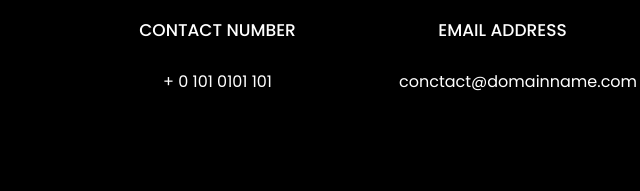
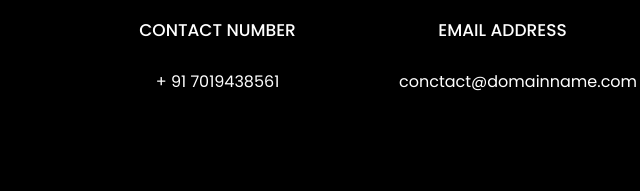
Before and after one commit to vinitraj48/vinitroy.io, a plain HTML site: page index.html in a window 1280 px wide. Shown: the part 6616-6807 px from the top of the page, 280-920 px from the left. Drawn offline with Linux system fonts and the light colour scheme; files whose address does not match are found by name.

Commit message:
Update index.html

```diff
--- a/index.html
+++ b/index.html
@@ -562,7 +562,7 @@
           			<span class="icon-phone2"></span>
           		</div>
           		<h3 class="mb-4">Contact Number</h3>
-	            <p><a href="tel://0101010101">+ 0 101 0101 101</a></p>
+	            <p><a href="tel://+917019438561">+ 91 7019438561</a></p>
 	          </div>
           </div>
           <div class="col-md-6 col-lg-3 d-flex ftco-animate">
```
